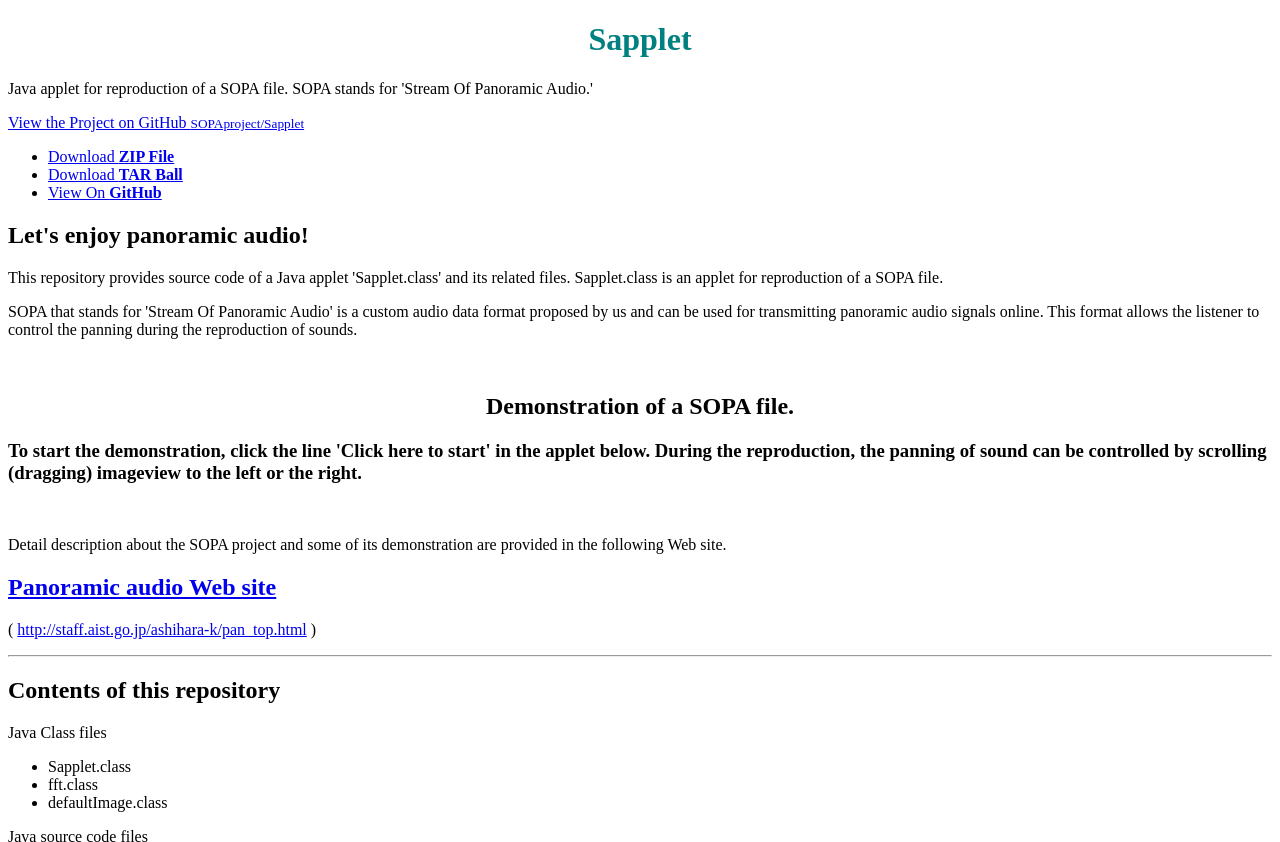
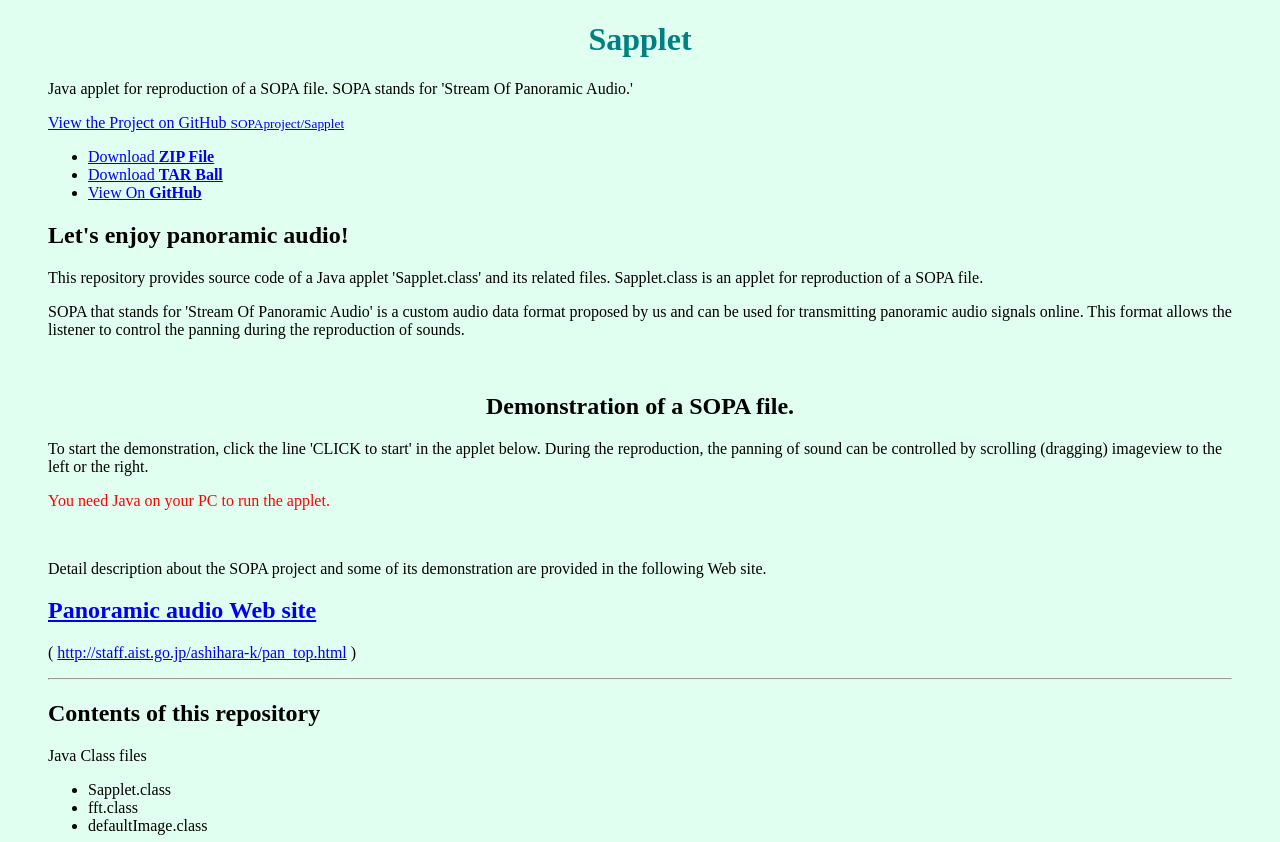
Before and after one commit to SOPAproject/Sapplet, a plain HTML site: page index.html in a window 1280 px wide. Shown: the top 842 px of the page. Drawn offline with Linux system fonts and the light colour scheme.

Commit message:
Modify index.html

```diff
--- a/index.html
+++ b/index.html
@@ -3,7 +3,7 @@
 <head>
 <meta http-equiv="Content-Type" content="text/html; charset=UTF-8">
 <meta http-equiv="Content-Style-Type" content="text/css">
-  <title></title>
+<title>Sapplet</title>
 <meta name="Generator" content="JustSystems Homepage Builder Version 16.0.7.0 for Windows">
 <meta name="CocoaVersion" content="1138.51">
 <style type="text/css">
@@ -53,7 +53,8 @@
   -->
 </style>
 </head>
-<body>
+<body bgcolor="#e0fff0">
+<blockquote>
 <div class="wrapper" align="left">
   <header>
   <h1 align="center"><font color="#008080" face="Berlin Sans FB">Sapplet</font></h1>
@@ -64,53 +65,50 @@
     <li><a href="https://github.com/SOPAproject/Sapplet/tarball/master">Download <strong>TAR Ball</strong></a>
     <li><a href="https://github.com/SOPAproject/Sapplet">View On <strong>GitHub</strong></a>
   </ul>
-      </header>
-      <section>
+  </header><section>
   <h1>Let's enjoy panoramic audio!</h1>
   <p align="left">This repository provides source code of a Java applet 'Sapplet.class' and its related files. Sapplet.class is an applet for reproduction of a SOPA file.</p>
   <p align="left">SOPA that stands for 'Stream Of Panoramic Audio' is a custom audio data format proposed by us and can be used for transmitting panoramic audio signals online. This format allows the listener to control the panning during the reproduction of sounds.</p>
   <br>
   <h2 align="center">Demonstration of a SOPA file.</h2>
-  <h3 align="left">To start the demonstration, click the line 'Click here to start' in the
-  applet below. During the reproduction, the panning of sound can be controlled
-  by scrolling (dragging) imageview to the left or the right.</h3>
-  <p align="center"><applet code="SappletWalkers.class" alt="Demonstration of a SOPA file" width="800" height="400"></applet><br>
+  <p align="left">To start the demonstration, click the line 'CLICK to start' in the applet
+  below. During the reproduction, the panning of sound can be controlled
+  by scrolling (dragging) imageview to the left or the right.</p>
+  <p><font color="#ff0000">You need Java on your PC to run the applet.</font></p>
+  <p align="center"><applet code="SappletPanther.class" alt="Demonstration of a SOPA file" width="800" height="400"></applet><br>
 
   <p align="left">Detail description about the SOPA project and some of its demonstration are provided in the following Web site.</p>
   <h2 align="left"><a href="http://staff.aist.go.jp/ashihara-k/pan_top.html">Panoramic audio Web site</a></h2>
   <p align="left">( <a href="http://staff.aist.go.jp/ashihara-k/pan_top.html">http://staff.aist.go.jp/ashihara-k/pan_top.html</a> )</p>
   <hr>
   <h2 align="left">Contents of this repository</h2>
-  <p align="left">Java Class files </p>
+  <p align="left">Java Class files</p>
   <ul>
     <li>Sapplet.class
     <li>fft.class
     <li>defaultImage.class
   </ul>
-  <p>Java source code files </p>
-
+  <p>Java source code files</p>
   <ul>
     <li>Sapplet.java
     <li>fft.java
   </ul>
-  <p>Database </p>
-
+  <p>Database</p>
   <ul>
     <li>hrtf512.bin (contains the level data of HRTF)
     <li>phase512.bin (contains the phase data of HRTF)
   </ul>
-  <p>Gif </p>
-
+  <p>Gif</p>
   <ul>
     <li>default.gif (A background image)
   </ul>
-  <p>SOPA file </p>
-
+  <p>SOPA file</p>
   <ul>
     <li>kusa22k.sopa (A SOPA file to be reproduced)
   </ul>
   </section>
 </div>
+</blockquote>
 <footer>
       <p>Project maintained by <a href="https://github.com/SOPAproject">SOPAproject</a></p>
       <p>Hosted on GitHub Pages &mdash; Theme by <a href="https://github.com/orderedlist">orderedlist</a></p>
```
Lines whose indentation alone changed are shown as unchanged.
